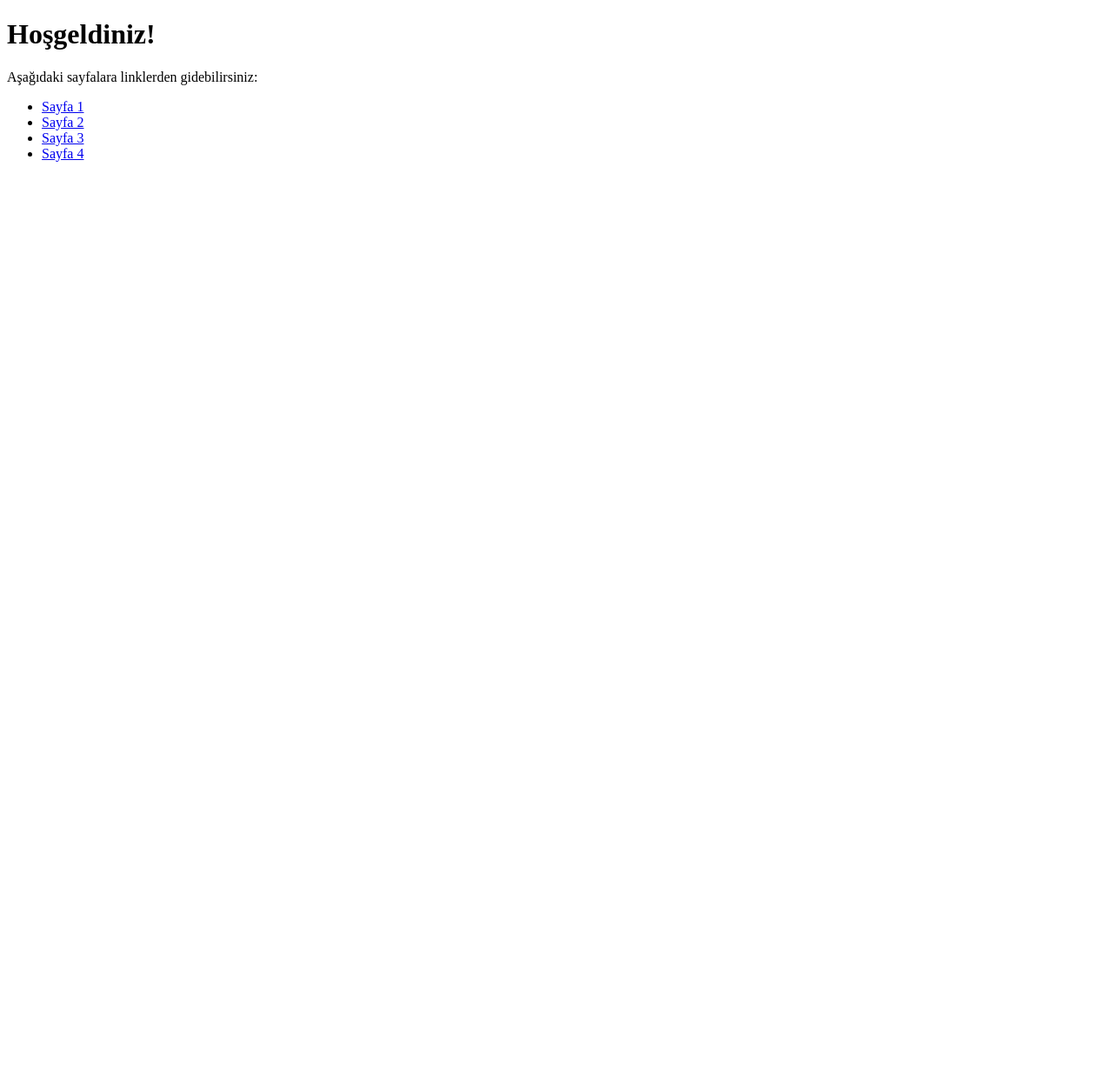
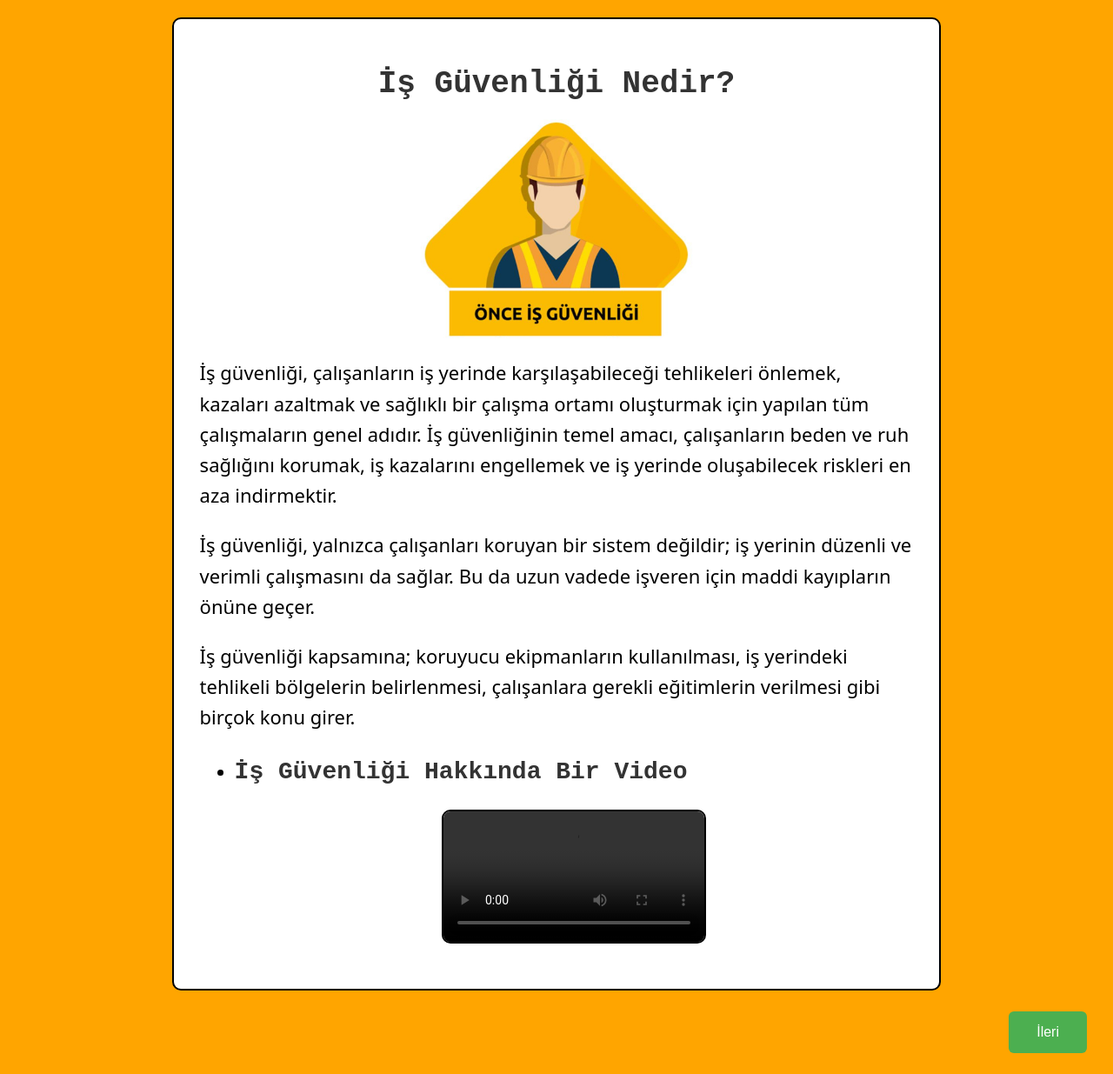
Before and after one commit to cl0w75/isguvenligi, a plain HTML site: page index.html in a window 1280 px wide. Shown: the whole page at 87% size. Before the commit the page ends 800 px from the top, so only its background shows below. Drawn offline with Linux system fonts and the light colour scheme; grey boxes are pictures that could not be loaded.

Commit message:
Add files via upload

```diff
--- a/index.html
+++ b/index.html
@@ -2,16 +2,29 @@
 <html lang="tr">
 <head>
     <meta charset="UTF-8">
+    <meta name="viewport" content="width=device-width, initial-scale=1.0">
     <title>İş Güvenliği</title>
+    <link rel="stylesheet" href="style.css">
 </head>
 <body>
-    <h1>Hoşgeldiniz!</h1>
-    <p>Aşağıdaki sayfalara linklerden gidebilirsiniz:</p>
-    <ul>
-        <li><a href="sayfa1.html">Sayfa 1</a></li>
-        <li><a href="sayfa2.html">Sayfa 2</a></li>
-        <li><a href="sayfa3.html">Sayfa 3</a></li>
-        <li><a href="sayfa4.html">Sayfa 4</a></li>
-    </ul>
+    <div class="isguvenligi sayfa1">
+        <h1>İş Güvenliği Nedir?</h1>
+        <img src="png/isguvenligi.png" alt="İş Güvenliği" class="resim">
+        <p>İş güvenliği, çalışanların iş yerinde karşılaşabileceği tehlikeleri önlemek, kazaları azaltmak ve sağlıklı bir çalışma ortamı oluşturmak için yapılan tüm çalışmaların genel adıdır. İş güvenliğinin temel amacı, çalışanların beden ve ruh sağlığını korumak, iş kazalarını engellemek ve iş yerinde oluşabilecek riskleri en aza indirmektir.</p>
+        <p>İş güvenliği, yalnızca çalışanları koruyan bir sistem değildir; iş yerinin düzenli ve verimli çalışmasını da sağlar. Bu da uzun vadede işveren için maddi kayıpların önüne geçer.</p>
+        <p>İş güvenliği kapsamına; koruyucu ekipmanların kullanılması, iş yerindeki tehlikeli bölgelerin belirlenmesi, çalışanlara gerekli eğitimlerin verilmesi gibi birçok konu girer.</p>
+
+
+        <ul>
+            <li>
+                <h2>İş Güvenliği Hakkında Bir Video</h2>
+                <video src="videos/videoplayback.mp4" controls></video>
+            </li>
+        </ul>
+    </div>
+
+    <div class="button-container">
+        <a href="sayfa2.html"><button>İleri</button></a>
+    </div>
 </body>
 </html>
--- a/style.css
+++ b/style.css
@@ -5,14 +5,14 @@
 }
 
 .isguvenligi {
-    margin: 20px auto;         /* Ortalamak için auto */
-    padding: 30px;             /* İç boşluğu artırdım */
+    margin: 20px auto;
+    padding: 30px;
     border: 2px solid #000;
     border-radius: 10px;
     background-color: white;
-    width: 70%;                /* Daha ince yapmak için %70 verdim */
-    min-height: 80vh;          /* Uzun dikdörtgen için yüksekliği artırdım */
-    box-sizing: border-box;    /* Padding’i hesaba kat */
+    width: 70%;
+    min-height: 80vh;
+    box-sizing: border-box;
 }
 
 
@@ -53,7 +53,7 @@ button {
     margin: 4px 2px;
     cursor: pointer;
     border-radius: 6px;
-    float: right;
+
 }
 
 
@@ -95,3 +95,26 @@ button {
     margin: 20px auto;
     border-radius: 10px;
 }
+
+
+video {
+    display: block;
+    margin: 20px auto;
+    max-width: 100%;
+    height: auto;
+    border: 2px solid #000;
+    border-radius: 10px;
+}
+
+.isguvenligi h2 {
+    font-family: 'Courier New', Courier, monospace;
+    font-size: 28px;
+    color: #333;
+    margin-bottom: 10px;
+}
+
+
+.bb {
+    border-radius: 50px;
+    border: 2px solid #382f2f;
+}
```
Also changed, not shown: sayfa2.html (+1 -1 lines), sayfa4.html (+3 -1 lines), sayfa3.html (line endings or trailing spaces).
